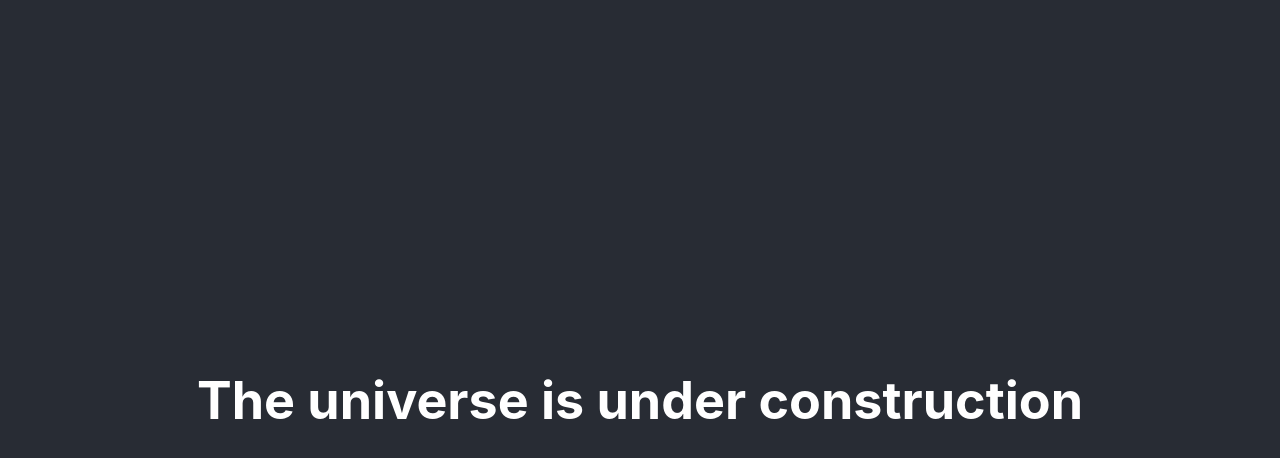
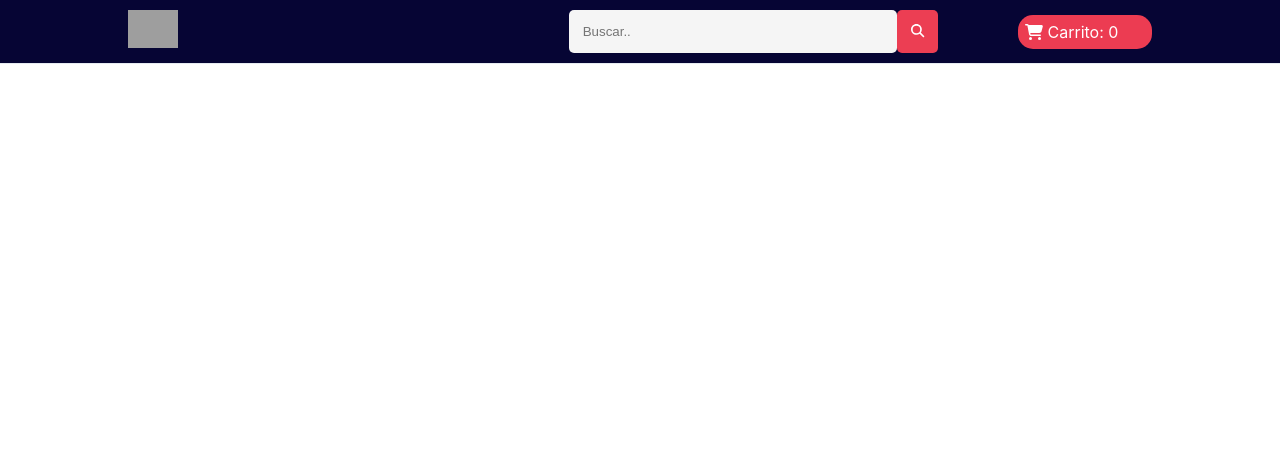
Before and after one commit to OrlandoJC/universe-store, a React (Create React App) app: page / in a window 1280 px wide. Shown: the top 458 px of the page. Built offline with nearby package versions, Linux system fonts and the light colour scheme; grey boxes are pictures that could not be loaded.

Commit message:
navbar añadido

```diff
--- a/package.json
+++ b/package.json
@@ -3,6 +3,9 @@
   "version": "0.1.0",
   "private": true,
   "dependencies": {
+    "@fortawesome/fontawesome-svg-core": "^6.1.1",
+    "@fortawesome/free-solid-svg-icons": "^6.1.1",
+    "@fortawesome/react-fontawesome": "^0.1.18",
     "@testing-library/jest-dom": "^5.16.4",
     "@testing-library/react": "^13.2.0",
     "@testing-library/user-event": "^13.5.0",
--- a/src/App.css
+++ b/src/App.css
@@ -1,38 +1,66 @@
-.App {
-  text-align: center;
+.header {
+  box-shadow: rgb(230, 235, 241) 0px 1px 0px 0px;
+  background: rgb(6, 5, 52);
 }
 
-.App-logo {
-  height: 40vmin;
-  pointer-events: none;
+.logo {
+  margin-right: 10px;
 }
 
-@media (prefers-reduced-motion: no-preference) {
-  .App-logo {
-    animation: App-logo-spin infinite 20s linear;
-  }
+.header__mode {
+  align-self: center;
+  font-size: 1.4rem;
+  padding: 20px;
 }
 
-.App-header {
-  background-color: #282c34;
-  min-height: 100vh;
-  display: flex;
-  flex-direction: column;
-  align-items: center;
-  justify-content: center;
-  font-size: calc(10px + 2vmin);
-  color: white;
+.container {
+  width: 80%;
+  max-width: 1200px;
+  margin: 0 auto;
 }
 
-.App-link {
-  color: #61dafb;
+.header__container {
+  margin: 0 auto;
+  padding: 10px 5px;
+  display: flex;
+  justify-content: space-between;
 }
 
-@keyframes App-logo-spin {
-  from {
-    transform: rotate(0deg);
-  }
-  to {
-    transform: rotate(360deg);
-  }
+.header__group {
+  align-self: center;
+  display: flex;
+  flex-flow: row;
+  gap: 80px;
+  align-items: center;
 }
+
+.header__bar input {
+  width: 300px;
+  /* height: 42px; */
+  padding: 14px;
+  border: none;
+  background-color: #f5f5f5;
+  border-radius: 5px;
+  outline: none;
+}
+
+.header__bar button {
+  border: none;
+  border-radius: 5px;
+  background-color: #ec3e53;
+  color: white;
+  align-self: center;
+}
+
+.bar__search  {
+  padding: 14px;
+}
+
+.cart {
+  background: #ec3c52;
+  padding: 7px;
+  font-size: 1rem;
+  border-radius: 15px;
+  color: white;
+  width: 120px;
+}
--- a/src/App.js
+++ b/src/App.js
@@ -1,11 +1,10 @@
 import './App.css';
+import Navbar from './components/Navbar';
 
 function App() {
   return (
     <div className="App">
-      <header className="App-header">
-         <h1>The universe is under construction</h1>
-      </header>
+      <Navbar />
     </div>
   );
 }
--- /dev/null
+++ b/src/components/Navbar.js
@@ -0,0 +1,29 @@
+import React from 'react'
+import { FontAwesomeIcon } from '@fortawesome/react-fontawesome'
+import { faMagnifyingGlass, faCartShopping } from '@fortawesome/free-solid-svg-icons'
+
+const Navbar = () => {
+    return (
+        <header className="header">
+            <div className="header__container container">
+                <div className="logo">
+                <img src="https://labrocheta.netlify.app/assets/img/icons/logo.png" alt="" width="50px" />
+                </div>
+
+                <div className="header__group">
+                    <div className="header__bar">
+                        <input className="hedaer__finder" id="search" type="text" placeholder="Buscar.." />
+                        <button className="bar__search"><FontAwesomeIcon icon={faMagnifyingGlass}/></button>
+                    </div>
+                    <div className="cart" id="cart">
+                        <div>
+                        <FontAwesomeIcon icon={faCartShopping}/> Carrito: <span id="cart__counter">0</span>
+                        </div>
+                    </div>
+                </div>
+            </div>
+        </header>
+    )
+}
+
+export default Navbar
```
Also changed, not shown: 1 other file (tests, documents, lock files or other folders).
